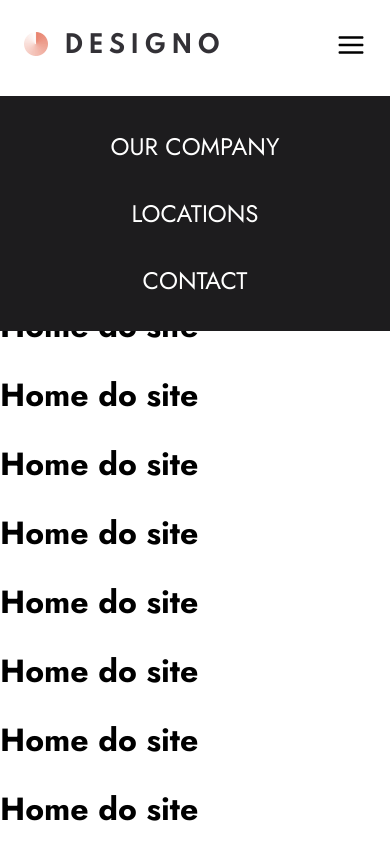
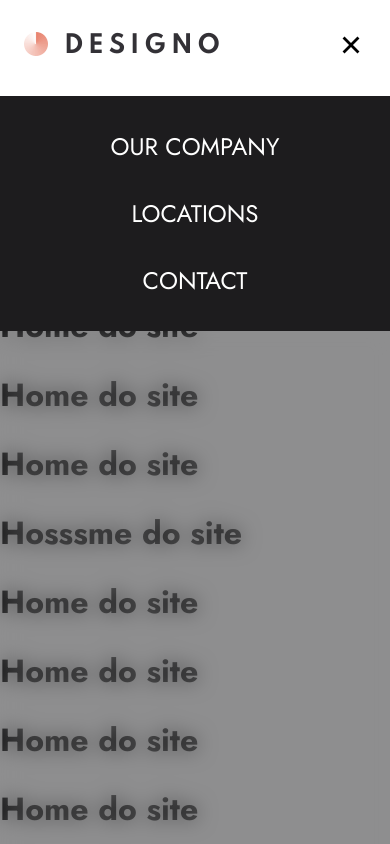
Before and after one commit to jvictorPS/Website_Designo, a React (Vite) app: page / in a window 390 px wide. Both pictures are taken after a click on the element 351 px from the left and 48 px from the top of the page. Shown: the top 844 px of the page. Built offline with nearby package versions, Linux system fonts and the light colour scheme.

Commit message:
funcionalidades do menu mobile (fechar ao clicar fora, mudar icone do menu, tela de fundo do menu e limitar scrol quando estiver aberto

```diff
--- a/src/components/atoms/MenuMobile/index.jsx
+++ b/src/components/atoms/MenuMobile/index.jsx
@@ -1,14 +1,38 @@
 /* eslint-disable react/prop-types */ // TODO: upgrade to latest eslint tooling
 
 import { LinkEstilizado } from './style'
+import { useEffect, useRef } from 'react'
 
 
-import { ContainerMenuMobile } from './style';
+
+import { ContainerMenuMobile } from './style'
 
 export default function MenuMobile({ menuIsVisible , setMenuIsVisible }) {
 
+    const menuRef = useRef()
+
+    useEffect(() => {
+        function handleClickOutside(event) {
+            if (menuRef.current && !menuRef.current.contains(event.target)) {
+            setMenuIsVisible(!menuIsVisible)
+            }
+        }
+
+        document.body.style.overflow = menuIsVisible ? 'hidden' : 'auto'
+
+        if (menuIsVisible) {
+            document.addEventListener('mousedown', handleClickOutside)
+        } else {
+            document.removeEventListener('mousedown', handleClickOutside)
+        }
+
+        return () => {
+            document.removeEventListener('mousedown', handleClickOutside)
+        }
+    }, [menuIsVisible])
+
     return (
-        <ContainerMenuMobile isVisible={menuIsVisible}>
+        <ContainerMenuMobile isVisible={menuIsVisible} ref={menuRef}>
             <nav>
                 <LinkEstilizado onClick={() => setMenuIsVisible(false)} to='/About'>OUR COMPANY</LinkEstilizado>
                 <LinkEstilizado onClick={() => setMenuIsVisible(false)} to='/Locations'>LOCATIONS</LinkEstilizado>
--- a/src/components/atoms/MenuMobile/style.js
+++ b/src/components/atoms/MenuMobile/style.js
@@ -1,10 +1,9 @@
-import styled, {css} from "styled-components";
-import { Link } from "react-router-dom";
+import styled, {css} from "styled-components"
+import { Link } from "react-router-dom"
 
 
 export const ContainerMenuMobile = styled.section`
     position: absolute;
-    backdrop-filter: blur(3px);
     width: 100%;
     height: 235px;
     top: 0;
@@ -34,17 +33,28 @@ export const ContainerMenuMobile = styled.section`
 
 }
 
-
 ${({ isVisible }) => isVisible && css`
 opacity: 1;
 pointer-events: auto;
 transform: translateY(96px);
 
-nav {
-    transform: scale(1);
+    nav {
+        transform: scale(1);
+    }`
 }
-`}
+`
 
+export const TamparFundo = styled.div`
+    position: absolute;
+    width: 100%;
+    height: 100%;
+    backdrop-filter: blur(10px);
+
+    background: rgb(29,28,30);
+
+    top: 96px;
+    right: 0;
+    opacity: 0.5
 `
 
 export const LinkEstilizado = styled(Link)`
--- a/src/components/molecules/Header/index.jsx
+++ b/src/components/molecules/Header/index.jsx
@@ -2,6 +2,7 @@ import  logo from '../../../assets/logo-dark.png'
 import MenuMobile from '../../atoms/MenuMobile'
 import { useState } from "react";
 import { CgMenu } from 'react-icons/cg'
+import { IoCloseSharp } from 'react-icons/io5'
 
 import {
   ContainerCabecalho,
@@ -10,15 +11,15 @@ import {
   Logo,
   ContainerIconeMenu
 } from './style'
+import { TamparFundo } from '../../atoms/MenuMobile/style';
 
 
 export default function Header() {
 
-  const [menuIsVisible, setMenuIsVisible] = useState(false);
+  const [menuIsVisible, setMenuIsVisible] = useState(false)
 
   function menuMobile() {
     setMenuIsVisible(!menuIsVisible)
-    console.log('clicou')
   }
 
     return (
@@ -32,12 +33,16 @@ export default function Header() {
             </ContainerLinks>
 
             <ContainerIconeMenu>
-              <div onClick={menuMobile}><CgMenu size={30} /></div>
+              {!menuIsVisible ?
+                <div onClick={menuMobile}><CgMenu size={30} /></div>
+              :
+                <div onClick={menuMobile}><IoCloseSharp size={30} /></div>
+              }
             </ContainerIconeMenu>
 
-            {/* {menuIsVisible ? (
-
-              ): null} */}
+            {menuIsVisible ? (
+                <TamparFundo />
+              ): null}
 
               <MenuMobile
                 menuIsVisible={menuIsVisible}
--- a/src/pages/Home/index.jsx
+++ b/src/pages/Home/index.jsx
@@ -14,7 +14,7 @@ export default function Home() {
         <br />
         <h1>Home do site</h1>
         <br />
-        <h1>Home do site</h1>
+        <h1>Hosssme do site</h1>
         <br />
         <h1>Home do site</h1>
         <br />
```
